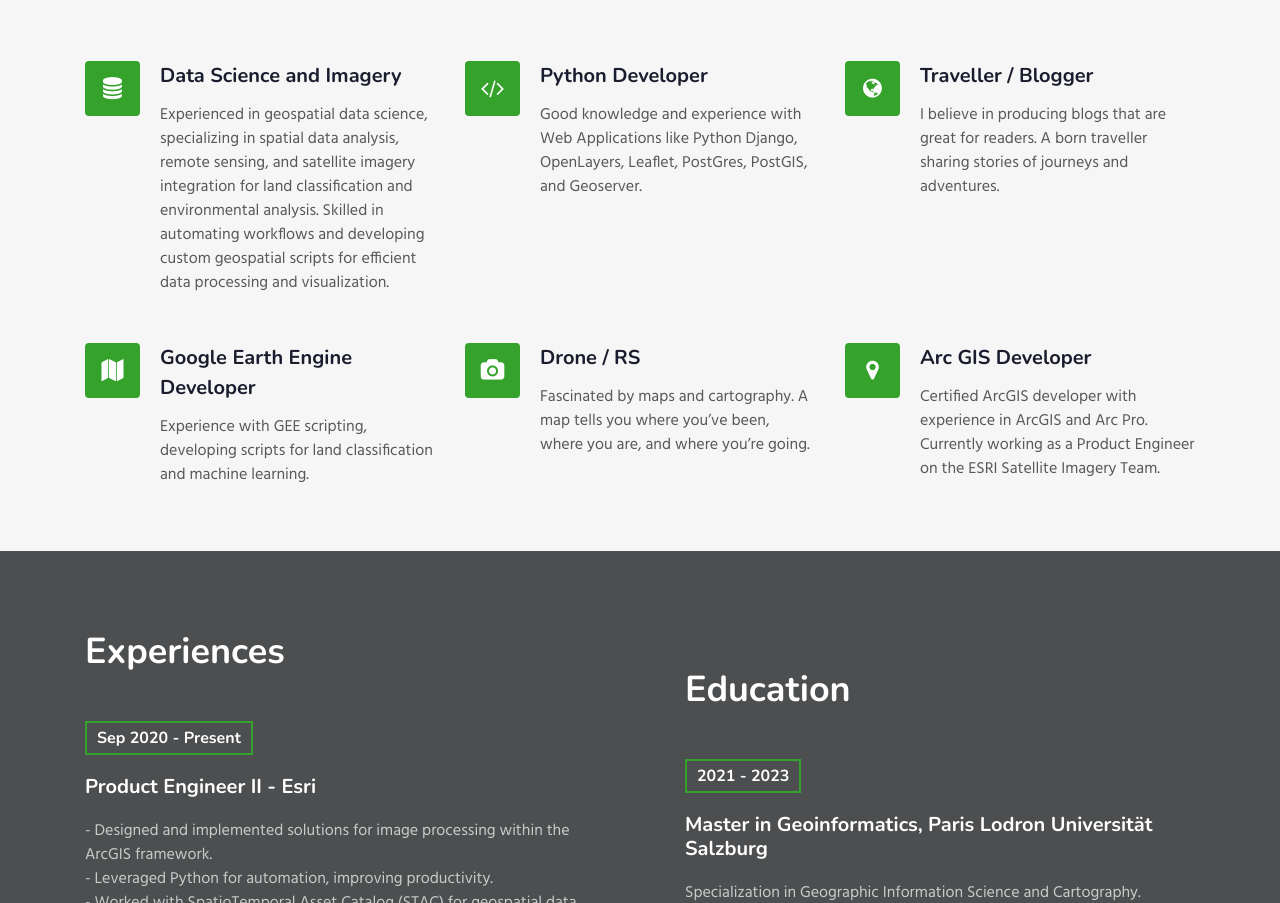
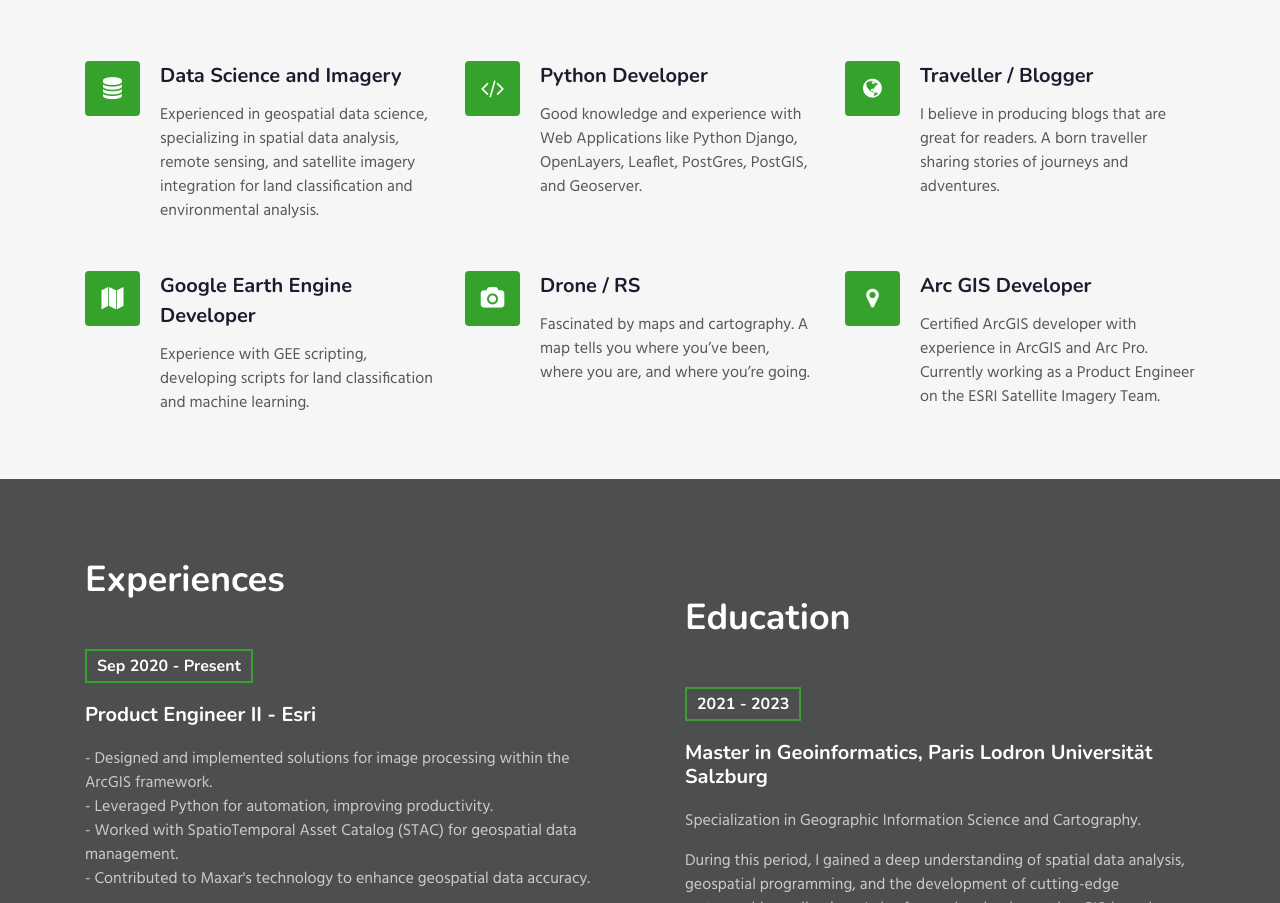
Before and after one commit to bikesbade/bikesbade.github.io, a plain HTML site: page index.html in a window 1280 px wide. Shown: the part 973-1876 px from the top of the page. Drawn offline with nearby package versions, Linux system fonts and the light colour scheme.

Commit message:
Update index.html

```diff
--- a/index.html
+++ b/index.html
@@ -91,7 +91,7 @@ Author URL: http://w3layouts.com
                         <div class="icon-info">
                             <h5><a href="#">
                                     Data Science and Imagery</a></h5>
-                            <p>Experienced in geospatial data science, specializing in spatial data analysis, remote sensing, and satellite imagery integration for land classification and environmental analysis. Skilled in automating workflows and developing custom geospatial scripts for efficient data processing and visualization.</p>
+                            <p>Experienced in geospatial data science, specializing in spatial data analysis, remote sensing, and satellite imagery integration for land classification and environmental analysis. </p>
                         </div>
                     </div>
                     <div class="float-mid feature-gd col-lg-4 col-md-6 mt-md-0 mt-5">
```
